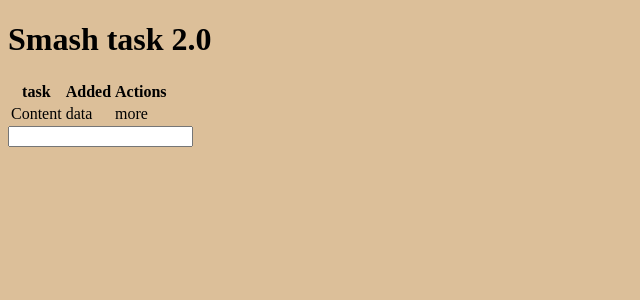
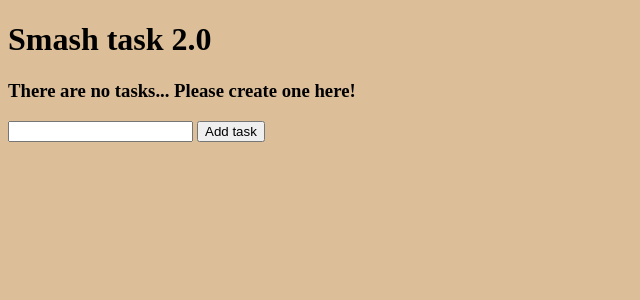
Before and after one commit to niting7464/To_do_flask, a Flask app: page / in a window 1280 px wide. Shown: the top 300 px of the page, without its empty margins (0-640 px from the left). Run offline with Flask 3, Linux system fonts and the light colour scheme.

Commit message:
Add and delete task using flask

```diff
--- a/Templates/index.html
+++ b/Templates/index.html
@@ -9,21 +9,34 @@
    <div class="content">
     <h1> Smash task 2.0 </h1>
 
+    {% if tasks | length < 1%}
+    <h3>There are no tasks... Please create one here!</h3>
+
+    {% else %}
     <table>
         <tr>
             <th>task</th>
             <th>Added</th>
             <th>Actions</th>
         </tr>
+
+        {% for task in tasks %}
         <tr>
-            <td>Content</td>
-            <td>data</td>
-            <td>more</td>
+            <td>{{ task.content }}</td>
+            <td>{{ task.created.strftime("%Y-%m-%d")}}</td>
+            <td>
+                <a href="/delete/{{task.id}}" >Delete</a>
+                <br>
+                <a href="/update/{{task.id}}" >Edit</a>
+            </td>
         </tr>
+        {% endfor %}
     </table>
+    {% endif %}
 
-    <form action="">
-        <input type="text" name="content" id="content">
+    <form action="/" method="post">
+        <input type="text" name="content" id="content" />
+        <input type="submit" value="Add task" id="btn_add" />
     </form>
 </div>
 
--- a/app.py
+++ b/app.py
@@ -1,37 +1,85 @@
 # imports
-from flask import Flask, render_template
-from flask_scss import Scss
-from flask_sqlalchemy import SQLAlchemy
-from datetime import datetime
+from flask import Flask, render_template, redirect, request  # Flask framework tools
+from flask_scss import Scss  # Enables SCSS (but Flask-Scss is outdated)
+from flask_sqlalchemy import SQLAlchemy  # ORM to handle databases
+from datetime import datetime  # Handles date and time
+
 
 
 # My App Setup
-app = Flask(__name__)
-Scss(app)
+app = Flask(__name__)  # Initializes the Flask application
+Scss(app)  # Enables SCSS
+
 
 app.config["SQLALCHEMY_DATABASE_URI"] = "sqlite:///database.db"
-db = SQLAlchemy(app)
+db = SQLAlchemy(app)  # Create an instance of SQLAlchemy
+
 
 # Data class -> Row of data
 class Mytask(db.Model):
-    id = db.Column(db.Integer , primary_key = True)
-    content = db.Column(db.String(100) , nullable = False)
-    complete = db.Column(db.Integer, default= 0)
-    created = db.Column(db.DateTime , default= datetime.utcnow)
+    id = db.Column(db.Integer, primary_key=True)                # Unique identifier (Primary Key)
+    content = db.Column(db.String(100), nullable=False)         # Task content (must not be empty)
+    complete = db.Column(db.Integer, default=0)                 # Tracks task completion (0 = incomplete)
+    created = db.Column(db.DateTime, default=datetime.utcnow)   # Auto sets timestamp when created
 
     def __repr__(self) -> str:
-        return f"Task {self.id}"
+        return f"Task {self.id}"                                # Returns task ID when printed
+
 
 
 
 # Routes for webpages
-@app.route('/')
-def home():
-    return render_template('index.html')
+# Homepage
+@app.route('/', methods=["POST", "GET"])
+def index():
+
+
+    # Add a task
+    if request.method == "POST":
+        current_task = request.form['content']  # Get task content from the form
+        new_task = Mytask(content=current_task)  # Create a new task object
+
+        try:
+            db.session.add(new_task)  # Add task to the database session
+            db.session.commit()  # Commit changes to the database
+            return redirect('/')  # Redirect to homepage
+        except Exception as e:
+            print(f"ERROR:{e}")  # Print error in terminal if something goes wrong
+            return f"ERROR:{e}"  # Return error message to the browser
+
+
+    # See all current tasks
+    else:
+        tasks = Mytask.query.order_by(Mytask.created).all()       # Fetch all tasks ordered by creation date
+        return render_template('index.html' , tasks = tasks)
+
+
+    # delete an item
+@app.route("/delete/<int:id>", methods=["POST"])        # Only allow POST for safety
+def delete(id:int):
+        delete_task = Mytask.query.get_or_404(id)       # Find the task or return 404
+        try:
+            db.session.delete(delete_task)           # Delete the task
+            db.session.commit()               # Commit changes
+            return redirect("/")              # Redirect to homepage
+        except Exception as e:
+            return f"ERROR:{e}"
+
+
+
+
+
+
+
+
+
+
+
+
 
 # Runner and Debugger
 if __name__ == '__main__':
     with app.app_context():
-        db.create_all()
+        db.create_all()  # Ensures the database and table are created before running the app
 
-    app.run(debug=True)
+    app.run(debug=True)  # Starts the development server with debugging enabled
```
